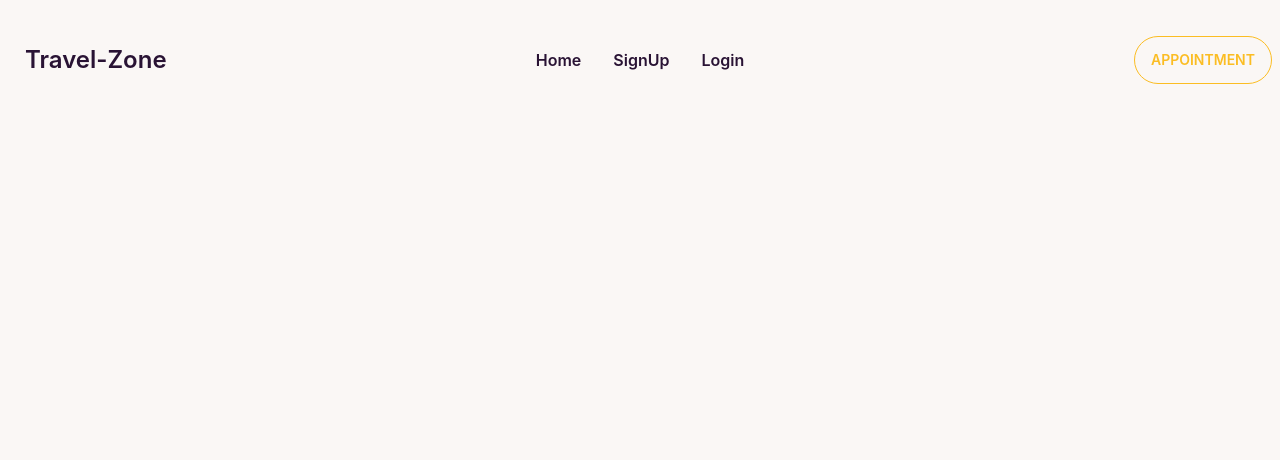
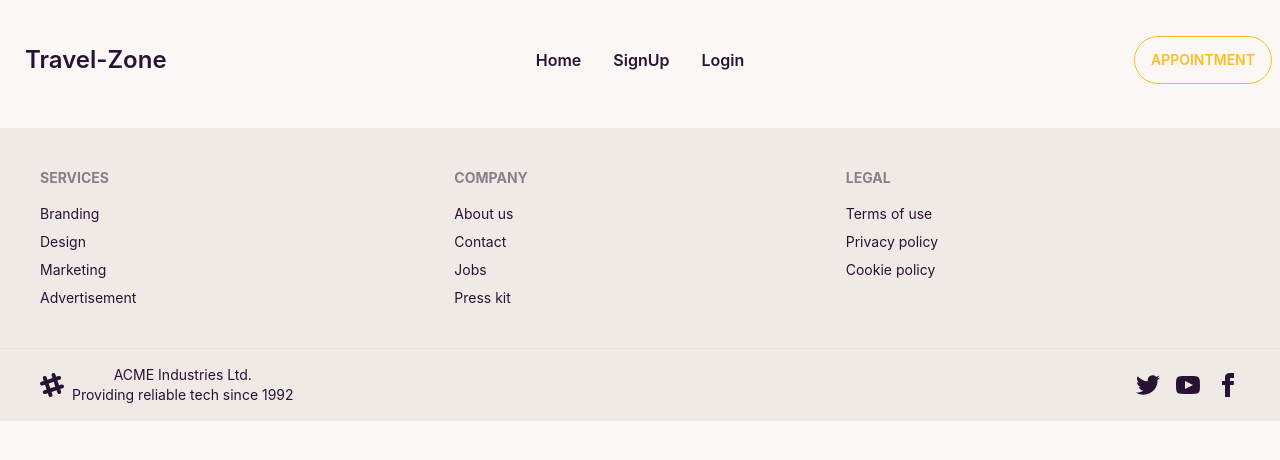
Before and after one commit to subirdas29/travel-zone-client, a React (Create React App) app: page / in a window 1280 px wide. Shown: the top 460 px of the page. Built offline with nearby package versions, Linux system fonts and the light colour scheme; no server answers.

Commit message:
footer added

```diff
--- a/src/Layout/Main.js
+++ b/src/Layout/Main.js
@@ -1,5 +1,6 @@
 import React from 'react';
 import { Outlet } from 'react-router-dom';
+import Footer from '../Pages/Shared/Footer/Footer';
 
 import Header from '../Pages/Shared/Header/Header';
 
@@ -9,6 +10,7 @@
         <div>
            <Header></Header>
            <Outlet></Outlet>
+            <Footer></Footer>
 
         </div>
     );
--- a/src/Pages/Shared/Footer/Footer.js
+++ b/src/Pages/Shared/Footer/Footer.js
@@ -0,0 +1,45 @@
+import React from 'react';
+
+const Footer = () => {
+    return (
+        <div>
+          <footer className="footer p-10 bg-base-200 text-base-content">
+  <div>
+    <span className="footer-title">Services</span>
+    <a className="link link-hover">Branding</a>
+    <a className="link link-hover">Design</a>
+    <a className="link link-hover">Marketing</a>
+    <a className="link link-hover">Advertisement</a>
+  </div>
+  <div>
+    <span className="footer-title">Company</span>
+    <a className="link link-hover">About us</a>
+    <a className="link link-hover">Contact</a>
+    <a className="link link-hover">Jobs</a>
+    <a className="link link-hover">Press kit</a>
+  </div>
+  <div>
+    <span className="footer-title">Legal</span>
+    <a className="link link-hover">Terms of use</a>
+    <a className="link link-hover">Privacy policy</a>
+    <a className="link link-hover">Cookie policy</a>
+  </div>
+</footer>
+<footer className="footer px-10 py-4 border-t bg-base-200 text-base-content border-base-300">
+  <div className="items-center grid-flow-col">
+    <svg width="24" height="24" viewBox="0 0 24 24" xmlns="http://www.w3.org/2000/svg" fillRule="evenodd" clipRule="evenodd" className="fill-current"><path d="M22.672 15.226l-2.432.811.841 2.515c.33 1.019-.209 2.127-1.23 2.456-1.15.325-2.148-.321-2.463-1.226l-.84-2.518-5.013 1.677.84 2.517c.391 1.203-.434 2.542-1.831 2.542-.88 0-1.601-.564-1.86-1.314l-.842-2.516-2.431.809c-1.135.328-2.145-.317-2.463-1.229-.329-1.018.211-2.127 1.231-2.456l2.432-.809-1.621-4.823-2.432.808c-1.355.384-2.558-.59-2.558-1.839 0-.817.509-1.582 1.327-1.846l2.433-.809-.842-2.515c-.33-1.02.211-2.129 1.232-2.458 1.02-.329 2.13.209 2.461 1.229l.842 2.515 5.011-1.677-.839-2.517c-.403-1.238.484-2.553 1.843-2.553.819 0 1.585.509 1.85 1.326l.841 2.517 2.431-.81c1.02-.33 2.131.211 2.461 1.229.332 1.018-.21 2.126-1.23 2.456l-2.433.809 1.622 4.823 2.433-.809c1.242-.401 2.557.484 2.557 1.838 0 .819-.51 1.583-1.328 1.847m-8.992-6.428l-5.01 1.675 1.619 4.828 5.011-1.674-1.62-4.829z"></path></svg>
+    <p>ACME Industries Ltd. <br/>Providing reliable tech since 1992</p>
+  </div>
+  <div className="md:place-self-center md:justify-self-end">
+    <div className="grid grid-flow-col gap-4">
+      <a><svg xmlns="http://www.w3.org/2000/svg" width="24" height="24" viewBox="0 0 24 24" className="fill-current"><path d="M24 4.557c-.883.392-1.832.656-2.828.775 1.017-.609 1.798-1.574 2.165-2.724-.951.564-2.005.974-3.127 1.195-.897-.957-2.178-1.555-3.594-1.555-3.179 0-5.515 2.966-4.797 6.045-4.091-.205-7.719-2.165-10.148-5.144-1.29 2.213-.669 5.108 1.523 6.574-.806-.026-1.566-.247-2.229-.616-.054 2.281 1.581 4.415 3.949 4.89-.693.188-1.452.232-2.224.084.626 1.956 2.444 3.379 4.6 3.419-2.07 1.623-4.678 2.348-7.29 2.04 2.179 1.397 4.768 2.212 7.548 2.212 9.142 0 14.307-7.721 13.995-14.646.962-.695 1.797-1.562 2.457-2.549z"></path></svg></a>
+      <a><svg xmlns="http://www.w3.org/2000/svg" width="24" height="24" viewBox="0 0 24 24" className="fill-current"><path d="M19.615 3.184c-3.604-.246-11.631-.245-15.23 0-3.897.266-4.356 2.62-4.385 8.816.029 6.185.484 8.549 4.385 8.816 3.6.245 11.626.246 15.23 0 3.897-.266 4.356-2.62 4.385-8.816-.029-6.185-.484-8.549-4.385-8.816zm-10.615 12.816v-8l8 3.993-8 4.007z"></path></svg></a>
+      <a><svg xmlns="http://www.w3.org/2000/svg" width="24" height="24" viewBox="0 0 24 24" className="fill-current"><path d="M9 8h-3v4h3v12h5v-12h3.642l.358-4h-4v-1.667c0-.955.192-1.333 1.115-1.333h2.885v-5h-3.808c-3.596 0-5.192 1.583-5.192 4.615v3.385z"></path></svg></a>
+    </div>
+  </div>
+</footer>
+        </div>
+    );
+};
+
+export default Footer;
```
